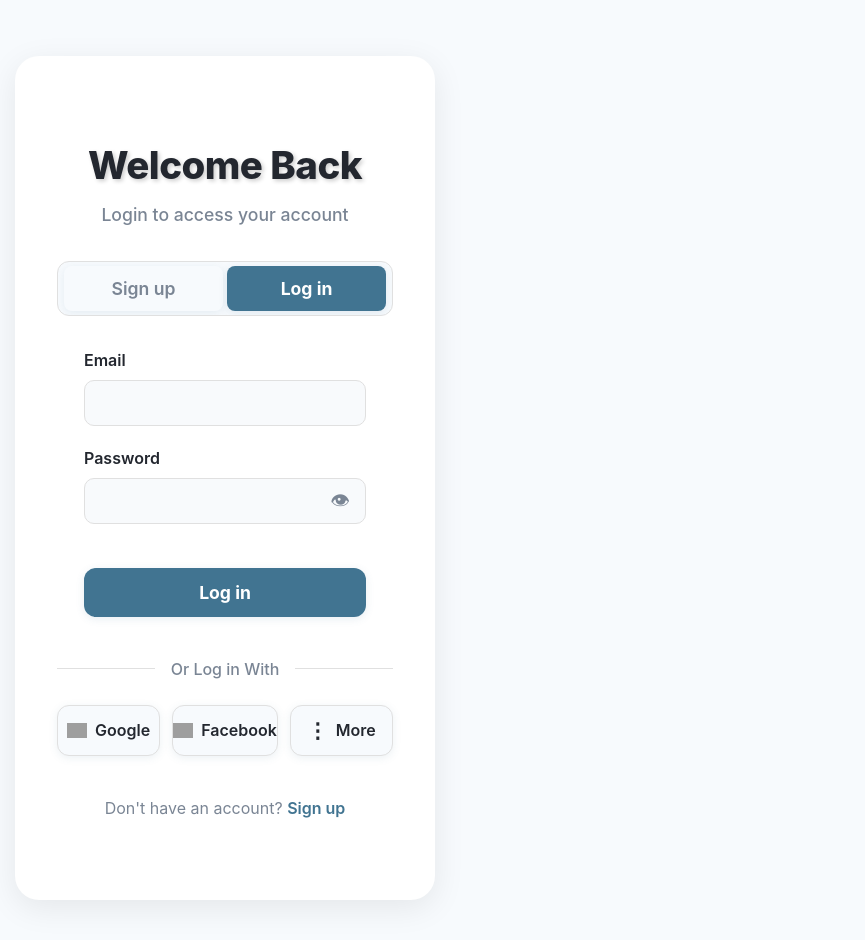
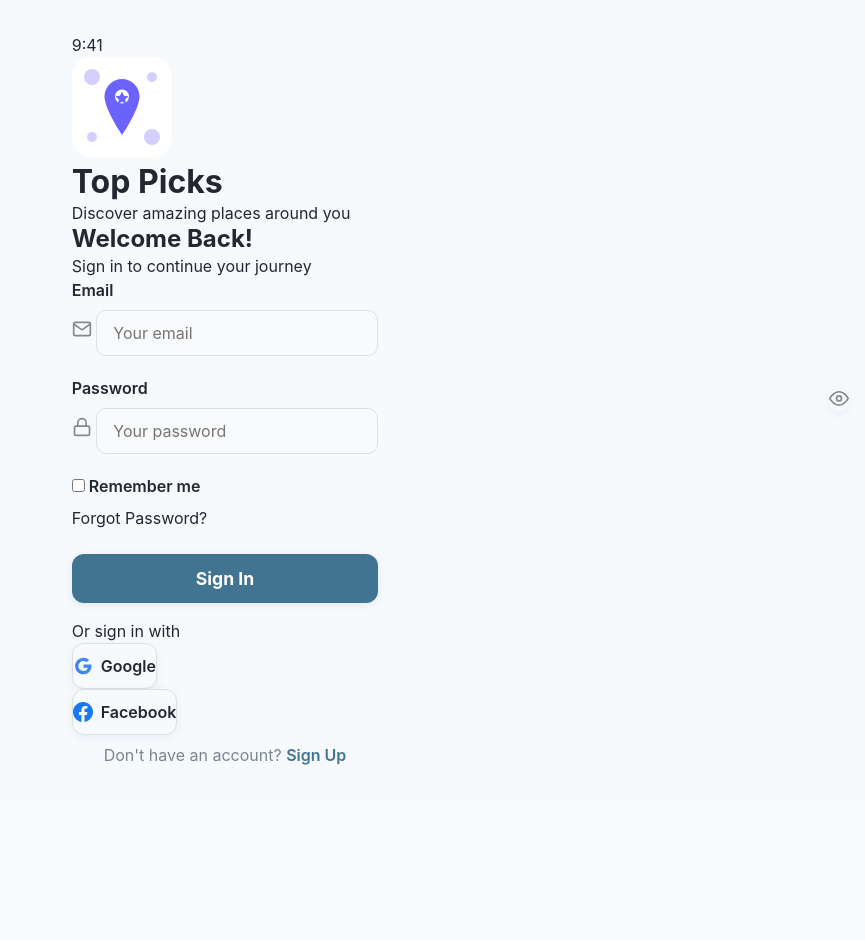
Before and after one commit to kgswhy/tryvel-app, a plain HTML site: page pages/login.html in a window 1280 px wide. Shown: the whole page, without its empty margins (415-1280 px from the left). After the commit the page ends 800 px from the top, so only its background shows below. Drawn offline with Linux system fonts and the light colour scheme; grey boxes are pictures that could not be loaded.

Commit message:
Modernize login page with improved UI

```diff
--- a/pages/login.html
+++ b/pages/login.html
@@ -3,103 +3,121 @@
 <head>
   <meta charset="UTF-8">
   <meta name="viewport" content="width=device-width, initial-scale=1.0">
-  <title>Login</title>
+  <title>Login - Top Picks</title>
   <link rel="stylesheet" href="../css/style.css">
 </head>
 <body class="login-page">
-  <div class="container">
-    <div class="title">Welcome Back</div>
-    <div class="subtitle">Login to access your account</div>
-    <div class="tab">
-      <button class="tab-btn">Sign up</button>
-      <button class="tab-btn active">Log in</button>
+  <div class="app-container">
+    <!-- Status Bar -->
+    <div class="status-bar">
+      <span class="status-time">9:41</span>
+      <div class="status-icons">
+        <span class="status-signal"></span>
+        <span class="status-wifi"></span>
+        <span class="status-battery"></span>
       </div>
-    <form id="login-form">
+    </div>
+
+    <!-- Hero Section -->
+    <div class="login-hero">
+      <div class="login-hero-content">
+        <img src="../assets/logo.svg" alt="Top Picks Logo" class="login-logo">
+        <h1>Top Picks</h1>
+        <p>Discover amazing places around you</p>
+      </div>
+    </div>
+
+    <!-- Login Content -->
+    <div class="login-content">
+      <h2>Welcome Back!</h2>
+      <p class="login-subtitle">Sign in to continue your journey</p>
+
+      <form class="login-form">
         <div class="form-group">
           <label for="email">Email</label>
-        <input type="email" id="email" placeholder="">
+          <div class="input-container">
+            <svg width="20" height="20" fill="none" stroke="#888" stroke-width="2" viewBox="0 0 24 24">
+              <path d="M4 4h16c1.1 0 2 .9 2 2v12c0 1.1-.9 2-2 2H4c-1.1 0-2-.9-2-2V6c0-1.1.9-2 2-2z"/>
+              <path d="M22 6l-10 7L2 6"/>
+            </svg>
+            <input type="email" id="email" placeholder="Your email" required>
           </div>
+        </div>
+
         <div class="form-group">
           <label for="password">Password</label>
-        <div class="input-wrapper">
-          <input type="password" id="password" placeholder="">
-          <span class="toggle-password" onclick="togglePassword()">&#128065;</span>
+          <div class="input-container">
+            <svg width="20" height="20" fill="none" stroke="#888" stroke-width="2" viewBox="0 0 24 24">
+              <rect x="3" y="11" width="18" height="11" rx="2" ry="2"/>
+              <path d="M7 11V7a5 5 0 0 1 10 0v4"/>
+            </svg>
+            <input type="password" id="password" placeholder="Your password" required>
+            <button type="button" class="toggle-password">
+              <svg width="20" height="20" fill="none" stroke="#888" stroke-width="2" viewBox="0 0 24 24">
+                <path d="M1 12s4-8 11-8 11 8 11 8-4 8-11 8-11-8-11-8z"/>
+                <circle cx="12" cy="12" r="3"/>
+              </svg>
+            </button>
           </div>
         </div>
-      <button type="submit" class="login-btn">Log in</button>
+
+        <div class="form-options">
+          <label class="remember-me">
+            <input type="checkbox">
+            <span>Remember me</span>
+          </label>
+          <a href="#" class="forgot-password">Forgot Password?</a>
+        </div>
+
+        <button type="submit" class="login-btn" onclick="window.location.href='home.html'; return false;">Sign In</button>
       </form>
-    <form id="signup-form" style="display:none;">
-      <div class="form-group">
-        <label for="signup-name">Name</label>
-        <input type="text" id="signup-name" placeholder="">
-      </div>
-      <div class="form-group">
-        <label for="signup-email">Email</label>
-        <input type="email" id="signup-email" placeholder="">
-      </div>
-      <div class="form-group">
-        <label for="signup-password">Password</label>
-        <div class="input-wrapper">
-          <input type="password" id="signup-password" placeholder="">
-          <span class="toggle-password" onclick="togglePassword('signup-password')">&#128065;</span>
+
+      <div class="social-login">
+        <p>Or sign in with</p>
+        <div class="social-buttons">
+          <button class="social-btn google">
+            <svg width="20" height="20" viewBox="0 0 24 24">
+              <path d="M12.545 10.239v3.821h5.445c-.712 2.315-2.647 3.972-5.445 3.972a6.033 6.033 0 1 1 0-12.064c1.498 0 2.866.549 3.921 1.453l2.814-2.814A9.969 9.969 0 0 0 12.545 2C7.021 2 2.543 6.477 2.543 12s4.478 10 10.002 10c8.396 0 10.249-7.85 9.426-11.748l-9.426-.013z" fill="#4285F4"/>
+            </svg>
+            Google
+          </button>
+          <button class="social-btn facebook">
+            <svg width="20" height="20" viewBox="0 0 24 24">
+              <path d="M24 12.073c0-6.627-5.373-12-12-12s-12 5.373-12 12c0 5.99 4.388 10.954 10.125 11.854v-8.385H7.078v-3.47h3.047V9.43c0-3.007 1.792-4.669 4.533-4.669 1.312 0 2.686.235 2.686.235v2.953H15.83c-1.491 0-1.956.925-1.956 1.874v2.25h3.328l-.532 3.47h-2.796v8.385C19.612 23.027 24 18.062 24 12.073z" fill="#1877F2"/>
+            </svg>
+            Facebook
+          </button>
         </div>
       </div>
-      <div class="form-group">
-        <label for="signup-confirm">Confirm Password</label>
-        <div class="input-wrapper">
-          <input type="password" id="signup-confirm" placeholder="">
-          <span class="toggle-password" onclick="togglePassword('signup-confirm')">&#128065;</span>
+
+      <div class="signup-link">
+        <p>Don't have an account? <a href="#">Sign Up</a></p>
       </div>
     </div>
-      <button type="submit" class="login-btn">Sign up</button>
-    </form>
-    <div class="divider">
-      <div class="divider-line"></div>
-      <div class="divider-text">Or Log in With</div>
-      <div class="divider-line"></div>
   </div>
-    <div class="social-row">
-      <button class="social-btn"><img src="https://cdn.jsdelivr.net/gh/devicons/devicon/icons/google/google-original.svg" alt="Google"/>Google</button>
-      <button class="social-btn"><img src="https://cdn.jsdelivr.net/gh/devicons/devicon/icons/facebook/facebook-original.svg" alt="Facebook"/>Facebook</button>
-      <button class="social-btn"><span style="font-size:1.3rem;">&#8942;</span>More</button>
-    </div>
-    <div class="signup-link">
-      Don't have an account?
-      <a href="#">Sign up</a>
-    </div>
-  </div>
-  <script src="../js/login.js"></script>
+
   <script>
-    // Tab functionality
-    const tabBtns = document.querySelectorAll('.tab-btn');
-    const loginForm = document.getElementById('login-form');
-    const signupForm = document.getElementById('signup-form');
-    tabBtns[0].addEventListener('click', function() {
-      tabBtns[0].classList.add('active');
-      tabBtns[1].classList.remove('active');
-      signupForm.style.display = '';
-      loginForm.style.display = 'none';
+    document.querySelector('.toggle-password').addEventListener('click', function() {
+      const passwordInput = document.getElementById('password');
+      if (passwordInput.type === 'password') {
+        passwordInput.type = 'text';
+        this.innerHTML = `
+          <svg width="20" height="20" fill="none" stroke="#888" stroke-width="2" viewBox="0 0 24 24">
+            <path d="M1 12s4-8 11-8 11 8 11 8-4 8-11 8-11-8-11-8z"/>
+            <circle cx="12" cy="12" r="3"/>
+            <path d="M3 3l18 18"/>
+          </svg>
+        `;
+      } else {
+        passwordInput.type = 'password';
+        this.innerHTML = `
+          <svg width="20" height="20" fill="none" stroke="#888" stroke-width="2" viewBox="0 0 24 24">
+            <path d="M1 12s4-8 11-8 11 8 11 8-4 8-11 8-11-8-11-8z"/>
+            <circle cx="12" cy="12" r="3"/>
+          </svg>
+        `;
+      }
     });
-    tabBtns[1].addEventListener('click', function() {
-      tabBtns[1].classList.add('active');
-      tabBtns[0].classList.remove('active');
-      loginForm.style.display = '';
-      signupForm.style.display = 'none';
-    });
-    // Toggle password function (support multiple fields)
-    function togglePassword(id) {
-      let input;
-      if (id) {
-        input = document.getElementById(id);
-      } else {
-        input = document.getElementById('password');
-      }
-      if (input.type === 'password') {
-        input.type = 'text';
-      } else {
-        input.type = 'password';
-      }
-    }
   </script>
 </body>
 </html>
```
Lines whose indentation alone changed are shown as unchanged.
